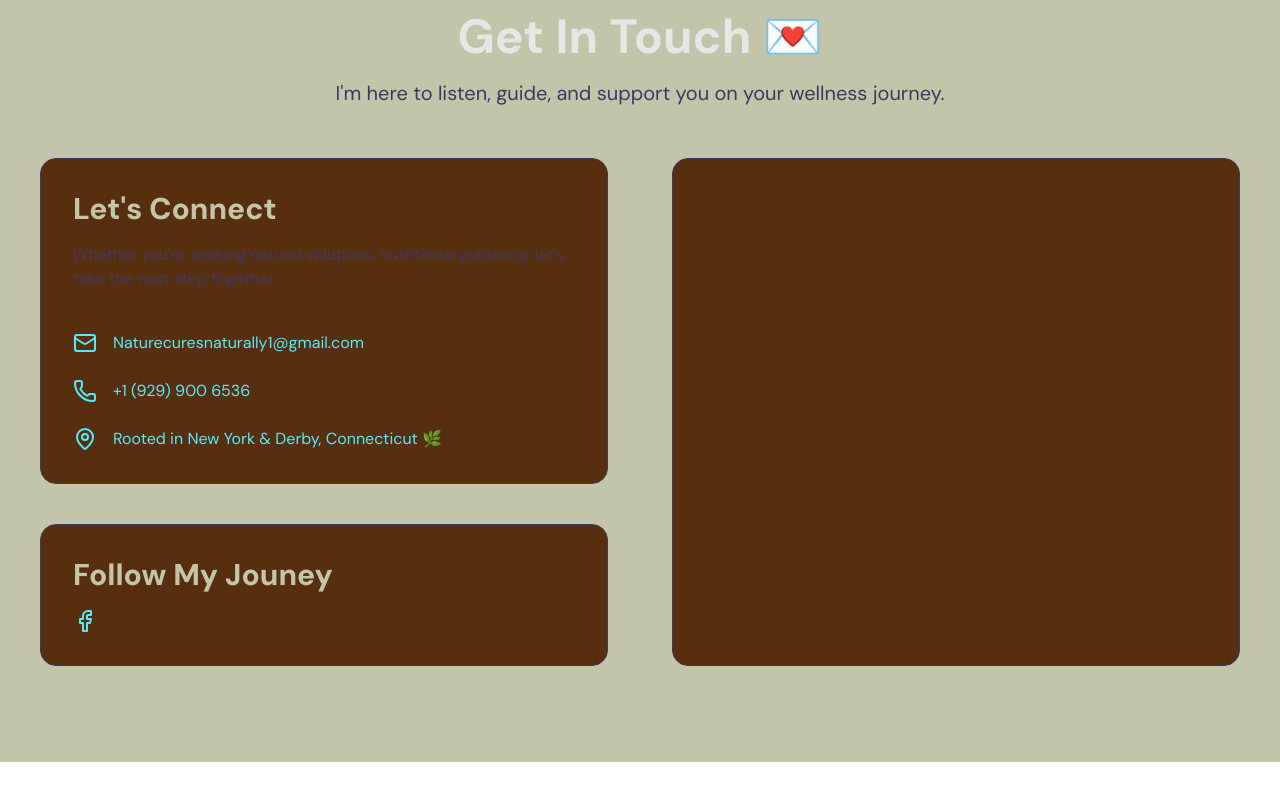
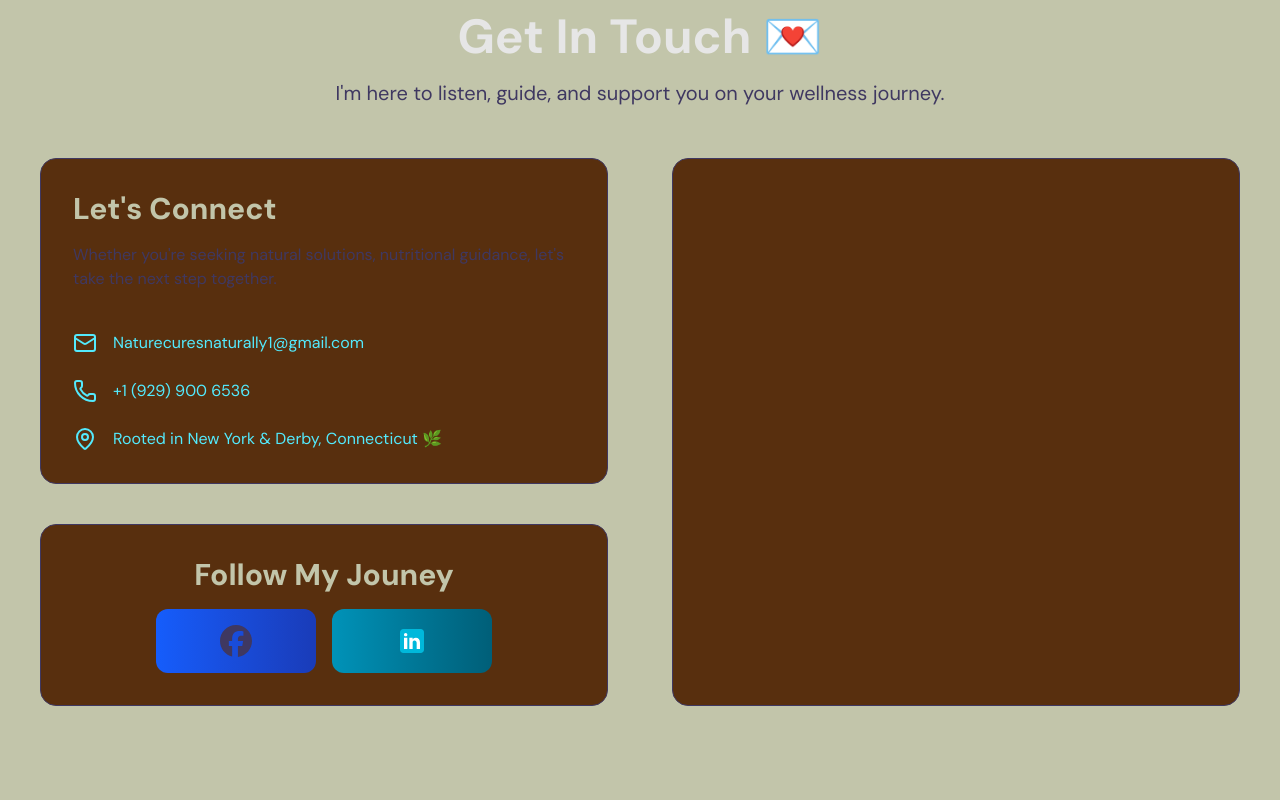
Before and after one commit to Clipzorama/Nature-Cures-Naturally, a React (Vite) app: page / in a window 1280 px wide. Shown: the part 5635-6435 px from the top of the page. Before the commit the page ends 6397 px from the top, so only its background shows below. Built offline with nearby package versions, Linux system fonts and the light colour scheme.

Commit message:
Update Contact.jsx

```diff
--- a/src/components/Contact.jsx
+++ b/src/components/Contact.jsx
@@ -12,7 +12,7 @@ export const ContactSection = () => {
                     I'm here to listen, guide, and support you on your wellness journey.
                 </p>
 
-                <div className="grid grid-cols-1 lg:grid-cols-2 gap-16 px-2 md:px-12 lg:px-6 2xl:px-52">
+                <div className="grid grid-cols-1 lg:grid-cols-2 gap-16 px-2 md:px-12 lg:px-6 2xl:px-64">
                     {/* Left Side */}
                     <div className="space-y-10">
                         {/* 1st Box */}
@@ -39,10 +39,18 @@ export const ContactSection = () => {
                         </div>
                         {/* 2nd Box */}
                         <div className="relative bg-button p-8 border border-primary rounded-2xl">
-                            <h2 className="text-3xl text-background mb-4 font-extrabold">Follow My Jouney</h2>
-                            <div className="grid grid-cols-3 gap-4">
-                                <a href="https://www.facebook.com/Nicolewynaar1" target="_blank">
-                                    <Facebook size={24} className="text-cyan-300" />
+                            <h2 className="text-3xl text-background mb-4 font-extrabold text-center">Follow My Jouney</h2>
+                            {/* div of the links */}
+                            <div className="flex justify-center gap-4">
+                                <a href="https://www.facebook.com/Nicolewynaar1" target="_blank"
+                                className="relative w-40 bg-gradient-to-r from-blue-600 to-blue-800 hover:from-blue-500 hover:to-blue-700 p-4 rounded-xl transition-all duration-300 transform hover:scale-105 hover:shadow-2xl">
+                                    <svg role="img" className="w-8 h-8 text-primary mx-auto" fill="currentColor" viewBox="0 0 24 24" xmlns="http://www.w3.org/2000/svg"><title>Facebook</title><path d="M9.101 23.691v-7.98H6.627v-3.667h2.474v-1.58c0-4.085 1.848-5.978 5.858-5.978.401 0 .955.042 1.468.103a8.68 8.68 0 0 1 1.141.195v3.325a8.623 8.623 0 0 0-.653-.036 26.805 26.805 0 0 0-.733-.009c-.707 0-1.259.096-1.675.309a1.686 1.686 0 0 0-.679.622c-.258.42-.374.995-.374 1.752v1.297h3.919l-.386 2.103-.287 1.564h-3.246v8.245C19.396 23.238 24 18.179 24 12.044c0-6.627-5.373-12-12-12s-12 5.373-12 12c0 5.628 3.874 10.35 9.101 11.647Z"/></svg>
+                                </a>
+                                <a href="https://www.linkedin.com/in/nicole-wynaar-465a6b364/" target="_blank"
+                                className="relative w-40 bg-gradient-to-r from-cyan-600 to-cyan-800 hover:from-cyan-500 hover:to-cyan-700 p-4 rounded-xl transition-all duration-300 transform hover:scale-105 hover:shadow-2xl">
+                                    <svg xmlns="http://www.w3.org/2000/svg" className="w-8 h-8 text-cyan-500 mx-auto" fill="currentColor" x="0px" y="0px" width="100" height="100" viewBox="0 0 48 48">
+                                        <path d="M42,37c0,2.762-2.238,5-5,5H11c-2.761,0-5-2.238-5-5V11c0-2.762,2.239-5,5-5h26c2.762,0,5,2.238,5,5V37z"></path><path fill="#FFF" d="M12 19H17V36H12zM14.485 17h-.028C12.965 17 12 15.888 12 14.499 12 13.08 12.995 12 14.514 12c1.521 0 2.458 1.08 2.486 2.499C17 15.887 16.035 17 14.485 17zM36 36h-5v-9.099c0-2.198-1.225-3.698-3.192-3.698-1.501 0-2.313 1.012-2.707 1.99C24.957 25.543 25 26.511 25 27v9h-5V19h5v2.616C25.721 20.5 26.85 19 29.738 19c3.578 0 6.261 2.25 6.261 7.274L36 36 36 36z"></path>
+                                    </svg>
                                 </a>
                             </div>
 
```
